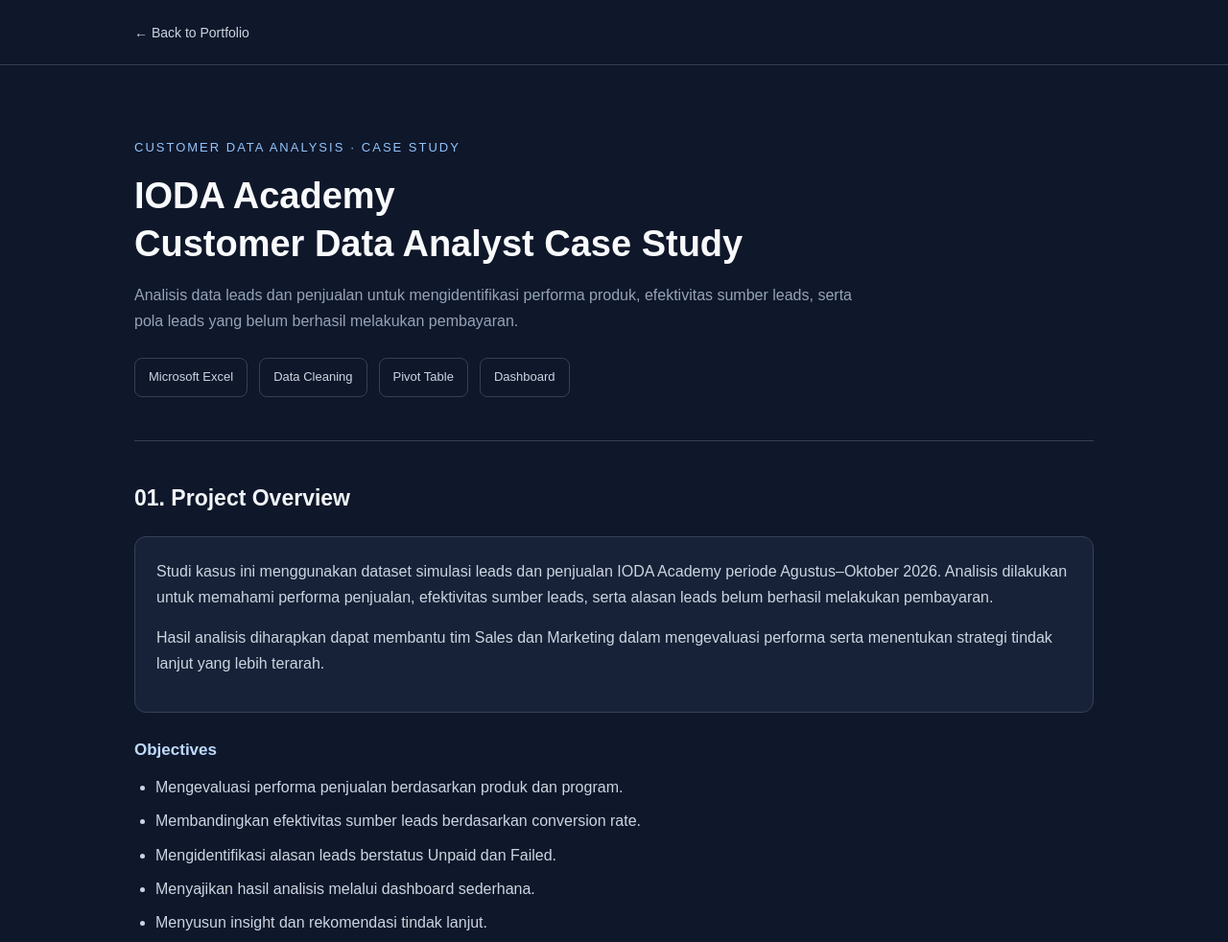
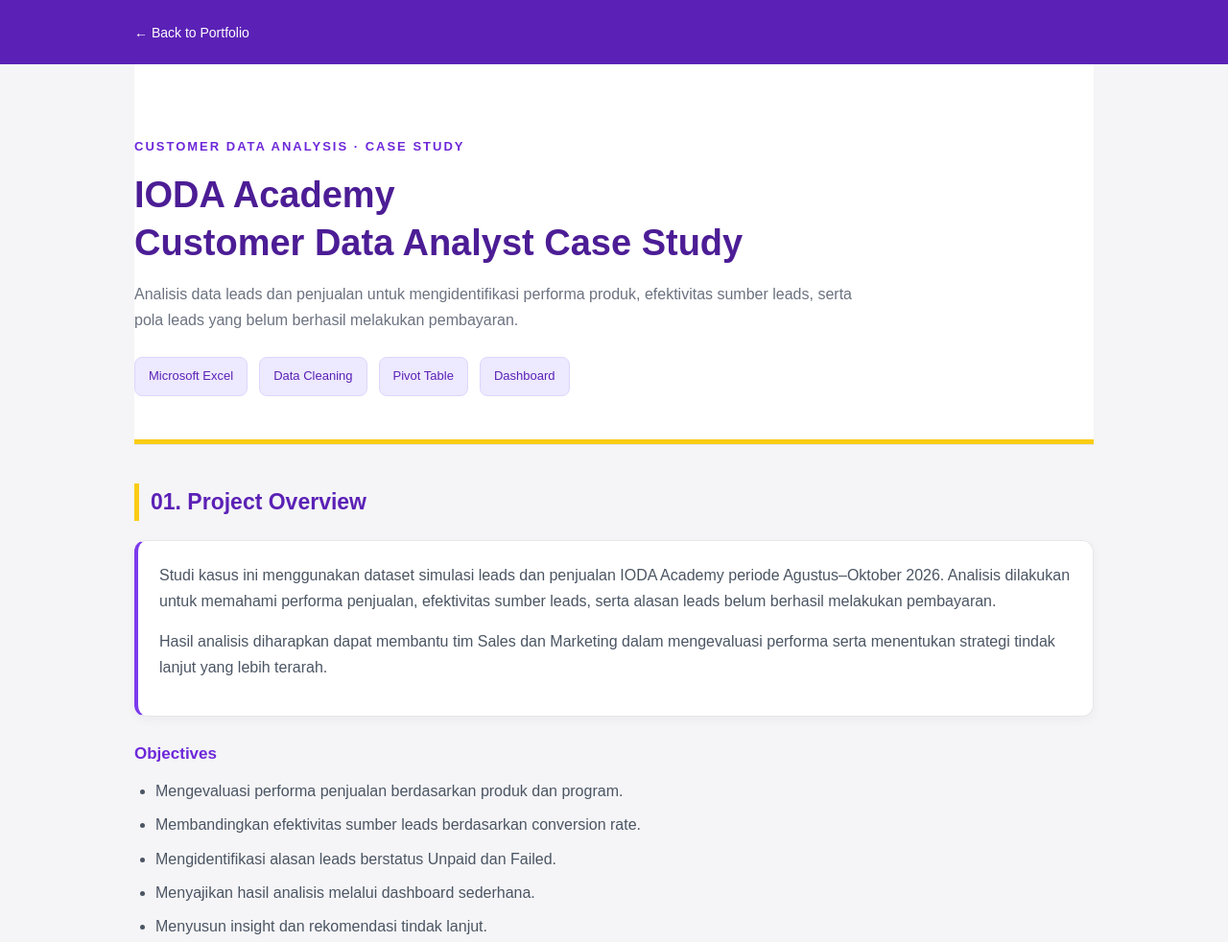
Before and after one commit to firdhanifah/firdhanifah.github.io, a plain HTML site: page ioda-case-study.html in a window 1280 px wide. Shown: the top 982 px of the page at 96% size. Drawn offline with Linux system fonts and the light colour scheme.

Commit message:
Update ioda-case-study.html

```diff
--- a/ioda-case-study.html
+++ b/ioda-case-study.html
@@ -5,6 +5,7 @@
   <meta charset="UTF-8">
   <meta name="viewport" content="width=device-width, initial-scale=1.0">
   <title>IODA Academy | Customer Data Analysis</title>
+
 
 <style>
   * {
@@ -15,19 +16,19 @@
   }
 
   body {
-      background: #0f172a;
-      color: #e2e8f0;
+    background: #f5f5f7;
+    color: #374151;
     font-family: Arial, sans-serif;
     line-height: 1.7;
   }
 
   a {
-      color: #93c5fd;
+    color: #6d28d9;
     text-decoration: none;
   }
 
   a:hover {
-      color: #bfdbfe;
+    color: #7c3aed;
   }
 
   .container {
@@ -38,34 +39,37 @@
 
   header {
     padding: 20px 0;
-      border-bottom: 1px solid #334155;
+    background: #5b21b6;
   }
 
   header a {
-      color: #cbd5e1;
+    color: #ffffff;
     font-size: 14px;
   }
 
   .hero {
     padding: 75px 0 45px;
+    background: #ffffff;
+    border-bottom: 5px solid #facc15;
   }
 
   .tag {
-      color: #93c5fd;
+    color: #6d28d9;
     font-size: 13px;
     letter-spacing: 2px;
     text-transform: uppercase;
+    font-weight: bold;
   }
 
   h1 {
     font-size: 38px;
     line-height: 1.3;
     margin: 15px 0;
-      color: #f8fafc;
+    color: #4c1d95;
   }
 
   .subtitle {
-      color: #94a3b8;
+    color: #6b7280;
     max-width: 750px;
   }
 
@@ -78,37 +82,40 @@
 
   .meta span {
     padding: 8px 14px;
-      border: 1px solid #334155;
+    background: #ede9fe;
+    border: 1px solid #ddd6fe;
     border-radius: 8px;
     font-size: 13px;
-      color: #cbd5e1;
+    color: #5b21b6;
   }
 
   section {
     padding: 40px 0;
-      border-top: 1px solid #334155;
+    border-top: 1px solid #e5e7eb;
   }
 
   h2 {
     font-size: 23px;
     margin-bottom: 20px;
-      color: #f1f5f9;
+    color: #5b21b6;
+    border-left: 5px solid #facc15;
+    padding-left: 12px;
   }
 
   h3 {
     font-size: 17px;
     margin: 25px 0 10px;
-      color: #bfdbfe;
+    color: #6d28d9;
   }
 
   p {
     margin-bottom: 15px;
-      color: #cbd5e1;
+    color: #4b5563;
   }
 
   ul {
     padding-left: 22px;
-      color: #cbd5e1;
+    color: #4b5563;
   }
 
   li {
@@ -116,20 +123,22 @@
   }
 
   .card {
-      background: #172238;
-      border: 1px solid #334155;
+    background: #ffffff;
+    border: 1px solid #e5e7eb;
+    border-left: 4px solid #7c3aed;
     border-radius: 12px;
     padding: 22px;
     margin: 18px 0;
+    box-shadow: 0 4px 12px rgba(0,0,0,0.04);
   }
 
   .placeholder {
-      background: #1e293b;
-      border: 1px dashed #64748b;
+    background: #ffffff;
+    border: 2px dashed #c4b5fd;
     border-radius: 10px;
     padding: 35px 20px;
     text-align: center;
-      color: #94a3b8;
+    color: #6b7280;
     margin: 20px 0;
   }
 
@@ -146,27 +155,33 @@
   }
 
   .skills span {
-      background: #1e293b;
-      border: 1px solid #475569;
+    background: #ede9fe;
+    border: 1px solid #ddd6fe;
     padding: 7px 14px;
     border-radius: 20px;
     font-size: 13px;
+    color: #5b21b6;
   }
 
   .btn {
     display: inline-block;
-      background: #334155;
-      border: 1px solid #64748b;
+    background: #6d28d9;
+    border: 1px solid #6d28d9;
     padding: 10px 18px;
     border-radius: 8px;
     margin-top: 10px;
-      color: #f1f5f9;
+    color: #ffffff;
+  }
+
+  .btn:hover {
+    background: #5b21b6;
+    color: #ffffff;
   }
 
   footer {
     padding: 30px 0;
-      border-top: 1px solid #334155;
-      color: #94a3b8;
+    background: #e5e7eb;
+    color: #6b7280;
     font-size: 13px;
     text-align: center;
   }
```
Lines whose indentation alone changed are shown as unchanged.
